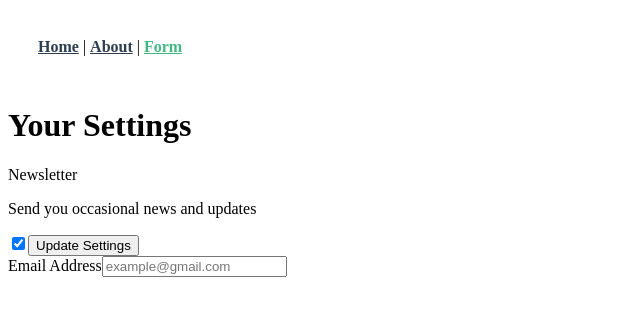
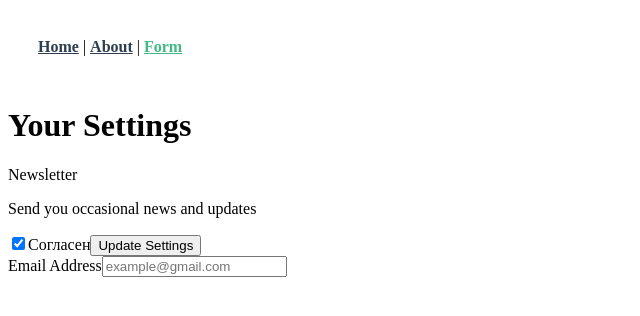
Before and after one commit to NickEngineeringProject/VueAdvance, a Vue app: page /form in a window 1280 px wide. Shown: the top 316 px of the page, without its empty margins (0-640 px from the left). Built offline with nearby package versions, Linux system fonts and the light colour scheme.

Commit message:
'formFinish2'

```diff
--- a/src/components/ToggleInput.vue
+++ b/src/components/ToggleInput.vue
@@ -18,7 +18,7 @@ export default {
     },
     props: {
         receivedNews: Boolean,
-        value: Object
+        value: String
     },
     methods: {
         toggle() {
--- a/src/components/UserSettingsForm.vue
+++ b/src/components/UserSettingsForm.vue
@@ -7,6 +7,8 @@
             <!--                :value="receiveNewsletter"-->
             <!--                @input="(newValue) => {receiveNewsletter = newValue}"-->
             <toggle-input v-model="receiveNews"/>
+            <span v-if="receiveNews">Согласен</span>
+            <span v-else>Примите соглашение</span>
             <button type="submit">Update Settings</button>
         </section>
         <label>
@@ -26,7 +28,7 @@ export default {
     data() {
         return {
             email: '',
-            receiveNews: true,
+            receiveNews: true
         }
     },
     methods: {
```
